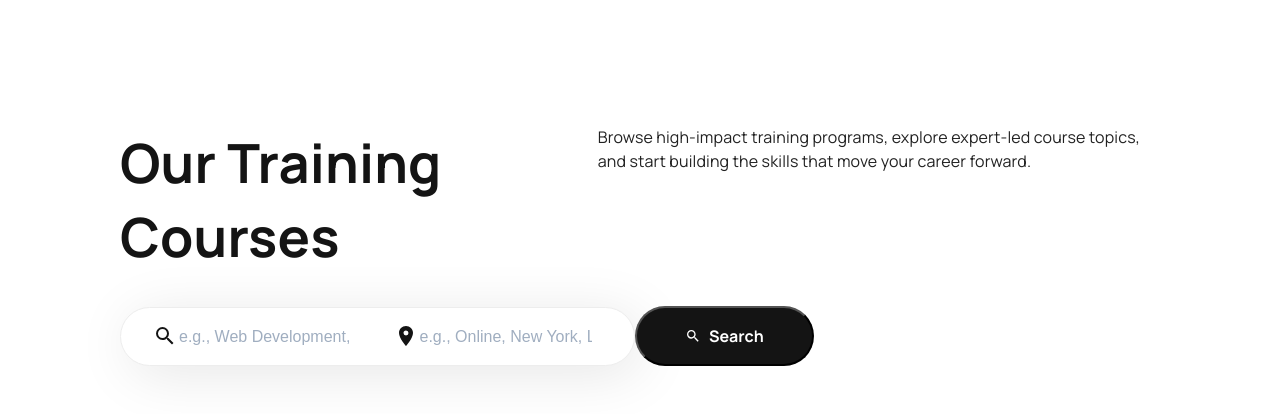
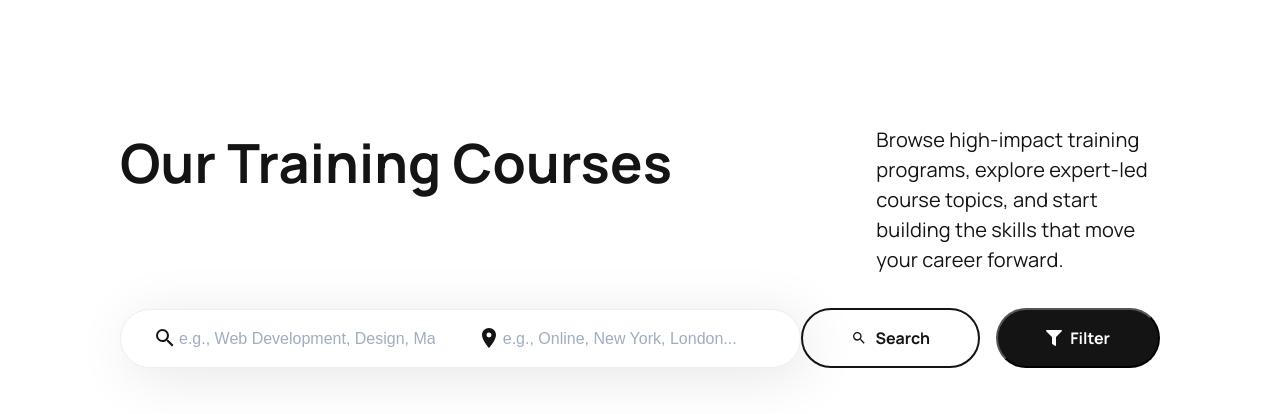
Before and after one commit to Moustafa-97/learnixx, a Next.js app: page /en/courses in a window 1280 px wide. Shown: the part 800-1214 px from the top of the page. Built offline with nearby package versions, Linux system fonts and the light colour scheme.

Commit message:
final search courses

```diff
--- a/src/app/[locale]/courses/page.module.scss
+++ b/src/app/[locale]/courses/page.module.scss
@@ -1,3 +1,4 @@
+@import "@/styles/_breakpoints.scss";
 .page {
   width: 100%;
   display: flex;
@@ -11,5 +12,12 @@
     display: flex;
     flex-direction: column;
     gap: 50px;
+
+    @include tablet-only {
+      padding: 0px 20px;
+    }
+    @include mobile-only {
+      padding: 0px 20px;
+    }
   }
 }
--- a/src/app/[locale]/courses/page.tsx
+++ b/src/app/[locale]/courses/page.tsx
@@ -1,5 +1,4 @@
 /* eslint-disable @typescript-eslint/no-explicit-any */
-// app/[locale]/courses/page.tsx
 import CourseContainer from "@/components/UI/Course_Container/CourseContainer"
 import HeroCourses from "@/components/UI/Hero_Courses/HeroCourses"
 import CourseSearchSync from "@/components/CourseSearchSync/CourseSearchSync"
--- a/src/components/UI/Course_Container/CourseContainer.module.scss
+++ b/src/components/UI/Course_Container/CourseContainer.module.scss
@@ -137,6 +137,12 @@
   }
   @include tablet-only {
     grid-template-columns: repeat(2, minmax(405px, 1fr));
+  }
+  @media (max-width: 850px) {
+    grid-template-columns: repeat(1, minmax(405px, 1fr));
+  }
+  @media (max-width: 430px) {
+    grid-template-columns: repeat(1, 1fr);
   }
 }
 
--- a/src/components/UI/Course_Container_Header/CourseHeader.module.scss
+++ b/src/components/UI/Course_Container_Header/CourseHeader.module.scss
@@ -27,8 +27,9 @@
       @include mobile-only {
         font-size: 24px;
       }
+    }
     p {
-        width: 20%;
+      width: 30%;
       max-width: 512px;
       color: #141414;
       font-family: Manrope;
@@ -40,6 +41,21 @@
         font-size: 16px;
       }
     }
+    @include mobile-only {
+      width: 100%;
+      flex-direction: column;
+      align-items: flex-start;
+      justify-content: flex-start;
+      gap: 10px;
+      h2 {
+        width: 100%;
+      }
+      p {
+        width: 100%;
       }
     }
   }
+  .filterControls {
+    width: 100%;
+  }
+}
--- a/src/components/search/SearchBar.module.scss
+++ b/src/components/search/SearchBar.module.scss
@@ -184,16 +184,28 @@ $transition: all 0.3s cubic-bezier(0.4, 0, 0.2, 1);
   }
 }
 
-// Search button
-.searchButton {
+.searchActions {
+  display: flex;
+  flex-direction: row-reverse;
+  align-items: center;
+  gap: 16px;
+
+  @media (max-width: 768px) {
+    width: 100%;
+    justify-content: center;
+    margin-top: 16px;
+  }
+}
+
+%searchButtonBase {
   display: flex;
   padding: 16px 48px;
   align-items: center;
   gap: 8px;
   border-radius: 100px;
-  background: #141414;
+
   cursor: pointer;
-  color: var(--Neutral-10, #fff);
+
   font-family: Manrope;
   font-size: 16px;
   font-style: normal;
@@ -217,7 +229,28 @@ $transition: all 0.3s cubic-bezier(0.4, 0, 0.2, 1);
   }
 
   @media (max-width: 768px) {
-    width: 50%;
+    width: 100%;
+    justify-content: center;
+  }
+}
+// Search button
+.searchButton {
+  @extend %searchButtonBase;
+
+  background: #141414;
+
+  color: var(--Neutral-10, #fff);
+}
+.searchButtonCourses {
+  @extend %searchButtonBase;
+
+  border: #141414 2px solid;
+  background: transparent;
+
+  color: var(--Neutral-10, #141414);
+
+  @media (max-width: 768px) {
+    width: 100%;
     justify-content: center;
   }
 }
--- a/src/components/search/SearchBar.tsx
+++ b/src/components/search/SearchBar.tsx
@@ -8,6 +8,7 @@ import { MdSearch, MdLocationOn } from "react-icons/md"
 import useStore from "@/store/useStore"
 import { useDebounce } from "@/hooks/useDebounce"
 import styles from "./SearchBar.module.scss"
+import { FaFilter } from "react-icons/fa"
 
 interface SearchFormData {
   subject: string
@@ -122,7 +123,7 @@ const onSubmit = async (data: SearchFormData) => {
     // Update store with search params
     setCourseSearchParams({
       subject: data.subject,
-    location: data.location
+      location: data.location,
     })
 
     // Add to recent searches
@@ -156,7 +157,6 @@ const onSubmit = async (data: SearchFormData) => {
   //     router.push(`/${locale}/courses`)
   //   }
   // }
-
 
   const subjectSuggestions =
     locale === "ar"
@@ -200,7 +200,9 @@ const onSubmit = async (data: SearchFormData) => {
   return (
     <div className={styles.searchContainer}>
       <form onSubmit={handleSubmit(onSubmit)} className={styles.searchForm}>
-        <div className={styles.searchFields}>
+        <div
+          style={isOnCoursesPage ? { width: "100%" } : {}}
+          className={styles.searchFields}>
           {/* Subject Field */}
           <div className={styles.fieldWrapper} ref={subjectRef}>
             <div className={styles.inputWrapper}>
@@ -272,21 +274,22 @@ const onSubmit = async (data: SearchFormData) => {
 
         <div className={styles.searchActions}>
           {/* Clear Button */}
-          {/* {showClearButton && (
+          {isOnCoursesPage && (
             <button
               type="button"
-              onClick={handleClearSearch}
-              className={styles.clearButton}
+              // onClick={handleClearSearch}
+              className={styles.searchButton}
               aria-label="Clear search">
-              Clear
+              <FaFilter />
+              <span>Filter</span>
             </button>
-          )} */}
+          )}
 
           {/* Search Button */}
           <button
             type="submit"
             disabled={isSearching}
-            className={styles.searchButton}>
+            className={`${!isOnCoursesPage ? styles.searchButton : styles.searchButtonCourses}`}>
             {isSearching ? <div className={styles.spinner} /> : <MdSearch />}
             <span>{isSearching ? t("searching") : t("search")}</span>
           </button>
```
Lines whose indentation alone changed are shown as unchanged.
